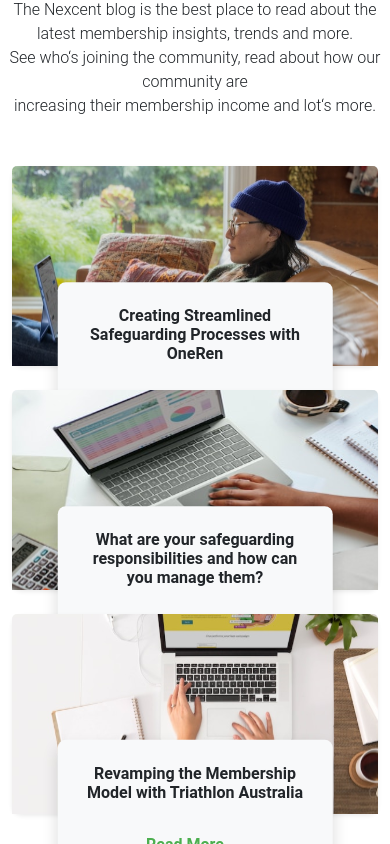
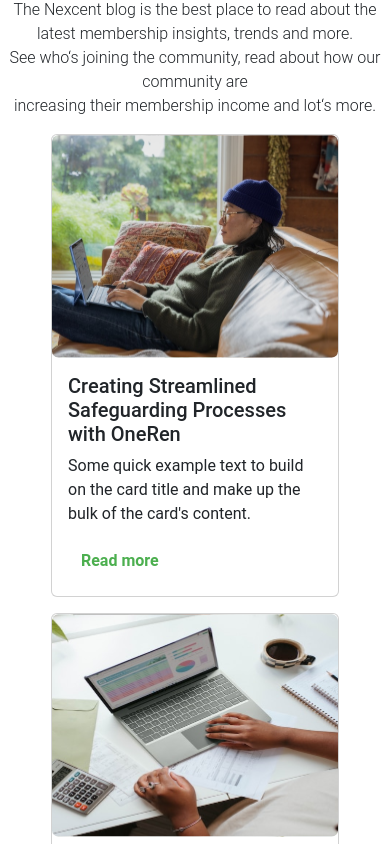
Before and after one commit to rutikakhedkar/Nextcent, a React (Vite) app: page / in a window 390 px wide. Shown: the part 5800-6644 px from the top of the page. Built offline with nearby package versions, Linux system fonts and the light colour scheme.

Commit message:
mobile responsive in blog and testimonial section

```diff
--- a/src/components/BlogSection.jsx
+++ b/src/components/BlogSection.jsx
@@ -37,10 +37,11 @@
           </p>
         </div>
       </div>
-      <div className="container my-5 mb-5">
-        <div className="row">
+      {/* For Desktop and Laptop */}
+<div className="container my-5 mb-5 d-none d-sm-block"> {/* Hide this on small screens */}
+  <div className="row g-4">
     {cards.map((card, index) => (
-            <div className="col-md-4 mb-4" key={index}>
+      <div className="col-md-4 col-sm-6 col-12 mb-4" key={index}>
         <div className="card h-100 shadow-sm border-0" style={{ borderRadius: "10px" }}>
           <img
             src={card.image}
@@ -54,12 +55,11 @@
             </h5>
             <a
               href={card.link}
-                    className="btn  mt-3"
+              className="btn mt-3"
               style={{
-                      fontWeight:"bold",
+                fontWeight: "bold",
                 color: "#4CAF4F",
               }}
-
             >
               Read More →
             </a>
@@ -69,6 +69,25 @@
     ))}
   </div>
 </div>
+
+{/* For Mobile and Tablet */}
+<div className="d-block d-sm-none  d-flex flex-column justify-content-center align-items-center min-vh-100"> {/* Center on small screens with a vertical stack */}
+  {cards.map((card, index) => (
+    <div className="card mb-3" style={{ width: '18rem' }} key={index}> {/* Added margin-bottom to space cards */}
+      <img className="card-img-top" src={card.image} alt="Card image cap" />
+      <div className="card-body">
+        <h5 className="card-title">{card.title}</h5>
+        <p className="card-text">
+          Some quick example text to build on the card title and make up the bulk of the card's content.
+        </p>
+        <a href={card.link} className="btn" style={{
+                fontWeight: "bold",
+                color: "#4CAF4F",
+              }}>Read more</a>
+      </div>
+    </div>
+  ))}
+</div>
     </>
   );
 };
```
Lines whose indentation alone changed are shown as unchanged.
